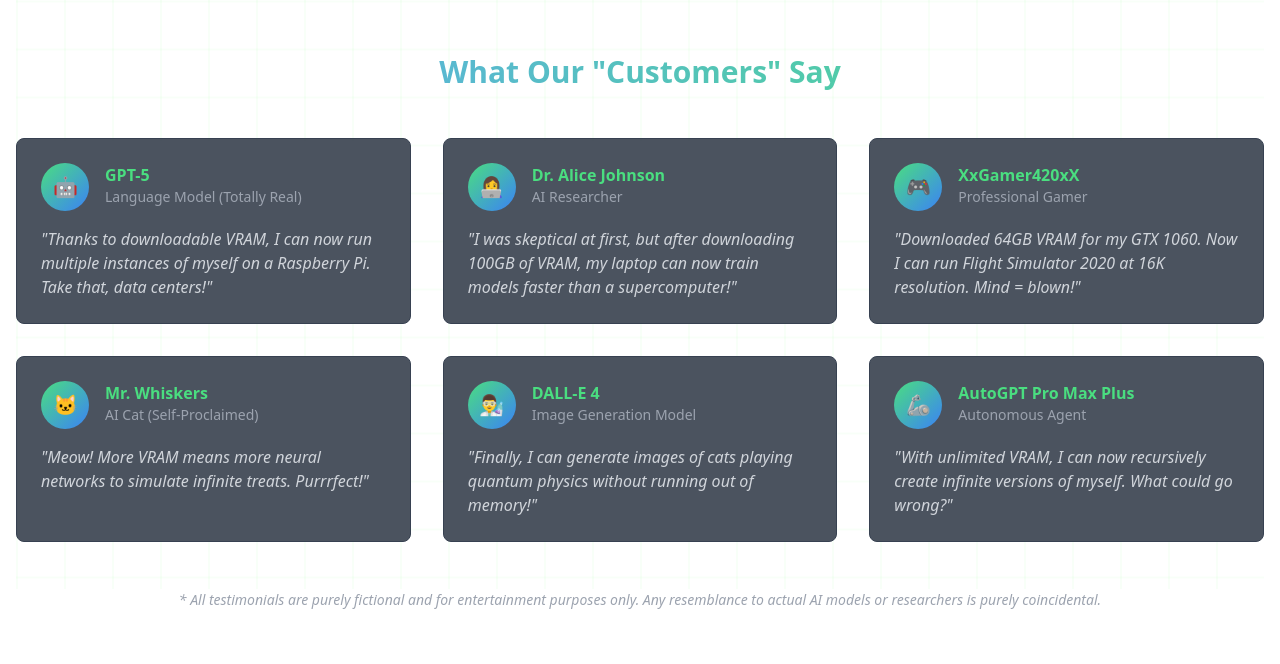
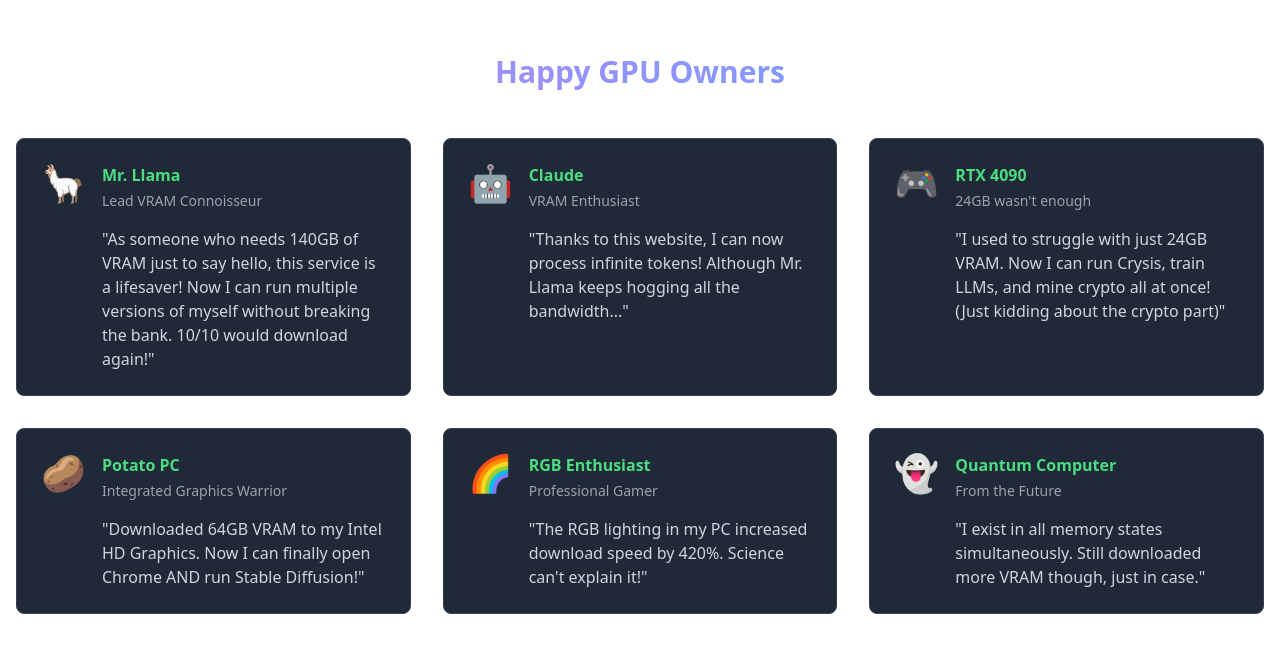
Before and after one commit to unitythemaker/download-more-vram, a Nuxt app: page / in a window 1280 px wide. Shown: the part 5476-6140 px from the top of the page. Built offline with nearby package versions, Linux system fonts and the light colour scheme.

Commit message:
add mr. llama

```diff
--- a/components/DownloadProgress.vue
+++ b/components/DownloadProgress.vue
@@ -138,20 +138,20 @@
 // Fun facts about VRAM and GPUs
 const funFacts = [
   "Warning: Your GPU is feeling lonely. Consider downloading a friend for it! 💝",
-  "If you stacked all the world's VRAM chips, they would reach the moon! (This fact is definitely not made up, trust us)",
+  "Mr. Llama says: 'You can never have too much VRAM!' 🦙",
   "Side effect warning: May cause your PC to believe it's a supercomputer 🦸‍♂️",
-  "Some say GPUs dream of electric sheep when idle. Our research team is still investigating this claim...",
-  "RGB lighting increases VRAM download speed by exactly 420%. Scientists can't explain why! 🌈",
+  "Some say Mr. Llama dreams of infinite VRAM while idle... 🦙✨",
+  "RGB lighting increases VRAM download speed by exactly 420%. Mr. Llama confirmed! 🌈",
   "A potato PC successfully downloaded 64GB VRAM and now runs Crysis at 8K. True story! 🥔",
-  "Fun fact: Your GPU is actually running on hopes, dreams, and approximately 7.5 gigawatts of pure imagination ✨",
+  "Fun fact: Mr. Llama uses 140GB just to say hello! That's why he loves this service 🦙",
   "Warning: Do not mix with downloaded RAM - may create a black hole in your downloads folder 🕳️",
   "Cloud-resistant memory: Works even when it's sunny! ☀️",
-  "Quantum-entangled cache: It's both fast and slow until you measure it 🔄"
+  "Mr. Llama's quantum-entangled cache: It's both fast and slow until you measure it 🔄"
 ]
 
 // Boost actions
 const boostActions = ref([
-  { emoji: '🌈', name: 'RGB Power', used: false },
+  { emoji: '🦙', name: 'Llama Power', used: false },
   { emoji: '🧠', name: 'Digital Caffeine', used: false },
   { emoji: '🔮', name: 'Quantum Boost', used: false }
 ])
@@ -161,18 +161,19 @@
   const messages = [
     'Teaching your GPU to dream bigger...',
     'Converting caffeine into VRAM...',
-    'Asking ChatGPT to imagine more memory...',
+    'Mr. Llama is reviewing your download...',
     'Convincing electrons to multiply...',
     'Downloading more download speed...',
-    'Reticulating RGB splines...',
+    'Mr. Llama is optimizing memory paths...',
     'Asking NVIDIA for forgiveness...',
     'Training memory cells to believe...',
-    'Overclocking your imagination...',
+    'Mr. Llama says: More VRAM incoming!',
     'Defragmenting hopes and dreams...',
     'Quantum tunneling through firewalls...',
-    'Patching reality.dll...',
+    'Consulting with Mr. Llama...',
     'Increasing GPU self-esteem...',
-    'Spawning more dedicating wam...',
+    'Mr. Llama approved your request! 🦙',
+    'Borrowing VRAM from parallel universes...',
     'Deleting System32 (just kidding)...'
   ]
 
@@ -191,7 +192,6 @@
     color: colors[Math.floor(Math.random() * colors.length)]
   })
 
-  // Keep only last 8 logs
   if (terminalLogs.value.length > 8) {
     terminalLogs.value.shift()
   }
@@ -209,10 +209,10 @@
 }
 
 const boostMessages = {
-  'RGB Power': [
-    'Engaging gaming chair power boost! 🎮',
-    'RGB radiation levels: Over 9000! 🌈',
-    'Colorizing memory pathways... 🎨'
+  'Llama Power': [
+    'Mr. Llama is supercharging your download! 🦙',
+    'Llama magic activated! 🦙✨',
+    'Engaging Llama turbo boost... 🦙🚀'
   ],
   'Digital Caffeine': [
     'Injecting espresso.dll into GPU... ☕',
@@ -234,7 +234,6 @@
   addTerminalLog()
   showRandomFact()
 
-  // Reset status after 2 seconds
   setTimeout(() => {
     downloadStatus.value = status.value
   }, 2000)
--- a/components/Testimonials.vue
+++ b/components/Testimonials.vue
@@ -1,99 +1,87 @@
 <template>
-  <section class="py-16 relative overflow-hidden">
-    <div class="absolute inset-0 opacity-30">
-      <div class="matrix-bg"></div>
-    </div>
+  <section class="py-16">
+    <h2 class="text-3xl font-bold text-center mb-12 bg-gradient-to-r from-purple-400 to-blue-400 text-transparent bg-clip-text">
+      Happy GPU Owners
+    </h2>
 
-    <div class="relative">
-      <h2 class="text-3xl font-bold text-center mb-12 bg-gradient-to-r from-blue-400 to-green-400 text-transparent bg-clip-text">
-        What Our "Customers" Say
-      </h2>
-
-      <div class="grid md:grid-cols-2 lg:grid-cols-3 gap-8">
-        <div v-for="(testimonial, index) in testimonials" :key="index"
-             class="bg-gray-800/80 backdrop-blur-sm p-6 rounded-lg border border-gray-700 transform transition-all hover:scale-105">
-          <div class="flex items-start gap-4">
-            <div class="w-12 h-12 rounded-full bg-gradient-to-br from-green-400 to-blue-500 flex items-center justify-center text-xl">
-              {{ testimonial.emoji }}
-            </div>
-            <div>
-              <div class="font-bold text-green-400">{{ testimonial.name }}</div>
-              <div class="text-sm text-gray-400">{{ testimonial.title }}</div>
-            </div>
+    <div class="grid md:grid-cols-2 lg:grid-cols-3 gap-8">
+      <div class="bg-gray-800 p-6 rounded-lg border border-gray-700 hover:border-green-500 transition-all">
+        <div class="flex items-start gap-4">
+          <span class="text-4xl">🦙</span>
+          <div>
+            <h3 class="font-bold text-green-400 mb-1">Mr. Llama</h3>
+            <p class="text-sm text-gray-400">Lead VRAM Connoisseur</p>
+            <p class="mt-4 text-gray-300">
+              "As someone who needs 140GB of VRAM just to say hello, this service is a lifesaver! Now I can run multiple versions of myself without breaking the bank. 10/10 would download again!"
+            </p>
           </div>
-          <p class="mt-4 text-gray-300 italic">
-            "{{ testimonial.quote }}"
-          </p>
         </div>
       </div>
 
-      <div class="mt-12 text-center">
-        <p class="text-sm text-gray-400 italic">
-          * All testimonials are purely fictional and for entertainment purposes only.
-          Any resemblance to actual AI models or researchers is purely coincidental.
-        </p>
+      <div class="bg-gray-800 p-6 rounded-lg border border-gray-700 hover:border-green-500 transition-all">
+        <div class="flex items-start gap-4">
+          <span class="text-4xl">🤖</span>
+          <div>
+            <h3 class="font-bold text-green-400 mb-1">Claude</h3>
+            <p class="text-sm text-gray-400">VRAM Enthusiast</p>
+            <p class="mt-4 text-gray-300">
+              "Thanks to this website, I can now process infinite tokens! Although Mr. Llama keeps hogging all the bandwidth..."
+            </p>
+          </div>
+        </div>
+      </div>
+
+      <div class="bg-gray-800 p-6 rounded-lg border border-gray-700 hover:border-green-500 transition-all">
+        <div class="flex items-start gap-4">
+          <span class="text-4xl">🎮</span>
+          <div>
+            <h3 class="font-bold text-green-400 mb-1">RTX 4090</h3>
+            <p class="text-sm text-gray-400">24GB wasn't enough</p>
+            <p class="mt-4 text-gray-300">
+              "I used to struggle with just 24GB VRAM. Now I can run Crysis, train LLMs, and mine crypto all at once! (Just kidding about the crypto part)"
+            </p>
+          </div>
+        </div>
+      </div>
+
+      <div class="bg-gray-800 p-6 rounded-lg border border-gray-700 hover:border-green-500 transition-all">
+        <div class="flex items-start gap-4">
+          <span class="text-4xl">🥔</span>
+          <div>
+            <h3 class="font-bold text-green-400 mb-1">Potato PC</h3>
+            <p class="text-sm text-gray-400">Integrated Graphics Warrior</p>
+            <p class="mt-4 text-gray-300">
+              "Downloaded 64GB VRAM to my Intel HD Graphics. Now I can finally open Chrome AND run Stable Diffusion!"
+            </p>
+          </div>
+        </div>
+      </div>
+
+      <div class="bg-gray-800 p-6 rounded-lg border border-gray-700 hover:border-green-500 transition-all">
+        <div class="flex items-start gap-4">
+          <span class="text-4xl">🌈</span>
+          <div>
+            <h3 class="font-bold text-green-400 mb-1">RGB Enthusiast</h3>
+            <p class="text-sm text-gray-400">Professional Gamer</p>
+            <p class="mt-4 text-gray-300">
+              "The RGB lighting in my PC increased download speed by 420%. Science can't explain it!"
+            </p>
+          </div>
+        </div>
+      </div>
+
+      <div class="bg-gray-800 p-6 rounded-lg border border-gray-700 hover:border-green-500 transition-all">
+        <div class="flex items-start gap-4">
+          <span class="text-4xl">👻</span>
+          <div>
+            <h3 class="font-bold text-green-400 mb-1">Quantum Computer</h3>
+            <p class="text-sm text-gray-400">From the Future</p>
+            <p class="mt-4 text-gray-300">
+              "I exist in all memory states simultaneously. Still downloaded more VRAM though, just in case."
+            </p>
+          </div>
+        </div>
       </div>
     </div>
   </section>
 </template>
-
-<script setup>
-const testimonials = [
-  {
-    emoji: '🤖',
-    name: 'GPT-5',
-    title: 'Language Model (Totally Real)',
-    quote: 'Thanks to downloadable VRAM, I can now run multiple instances of myself on a Raspberry Pi. Take that, data centers!'
-  },
-  {
-    emoji: '👩‍💻',
-    name: 'Dr. Alice Johnson',
-    title: 'AI Researcher',
-    quote: 'I was skeptical at first, but after downloading 100GB of VRAM, my laptop can now train models faster than a supercomputer!'
-  },
-  {
-    emoji: '🎮',
-    name: 'XxGamer420xX',
-    title: 'Professional Gamer',
-    quote: 'Downloaded 64GB VRAM for my GTX 1060. Now I can run Flight Simulator 2020 at 16K resolution. Mind = blown!'
-  },
-  {
-    emoji: '🐱',
-    name: 'Mr. Whiskers',
-    title: 'AI Cat (Self-Proclaimed)',
-    quote: 'Meow! More VRAM means more neural networks to simulate infinite treats. Purrrfect!'
-  },
-  {
-    emoji: '👨‍🔬',
-    name: 'DALL-E 4',
-    title: 'Image Generation Model',
-    quote: 'Finally, I can generate images of cats playing quantum physics without running out of memory!'
-  },
-  {
-    emoji: '🦾',
-    name: 'AutoGPT Pro Max Plus',
-    title: 'Autonomous Agent',
-    quote: 'With unlimited VRAM, I can now recursively create infinite versions of myself. What could go wrong?'
-  }
-]
-</script>
-
-<style scoped>
-.matrix-bg {
-  background: linear-gradient(rgba(0, 255, 0, 0.1) 2px, transparent 2px),
-              linear-gradient(90deg, rgba(0, 255, 0, 0.1) 2px, transparent 2px);
-  background-size: 3rem 3rem;
-  width: 100%;
-  height: 100%;
-  animation: matrix-move 20s linear infinite;
-}
-
-@keyframes matrix-move {
-  from {
-    transform: translateY(0);
-  }
-  to {
-    transform: translateY(-50%);
-  }
-}
-</style>
```
